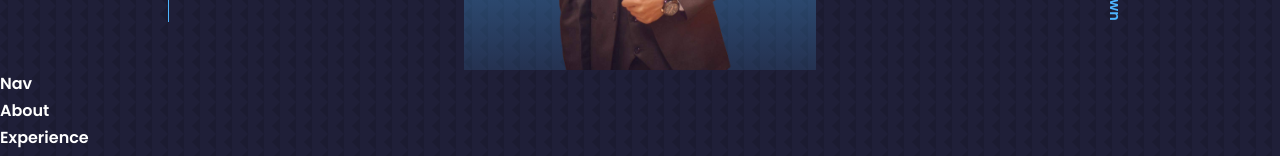
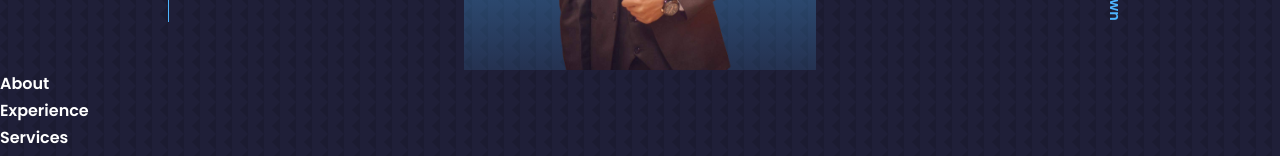
Before and after one commit to manish257/portfolio, a React (Create React App) app: page / in a window 1280 px wide. Shown: the part 730-886 px from the top of the page. Built offline with nearby package versions, Linux system fonts and the light colour scheme.

Commit message:
start navbar

```diff
--- a/src/components/Nav/Nav.js
+++ b/src/components/Nav/Nav.js
@@ -3,7 +3,9 @@ import './Nav.css';
 
 function Nav() {
   return (
-    <div>Nav</div>
+    <nav>
+        <a href="#"></a>
+    </nav>
   )
 }
 
```
